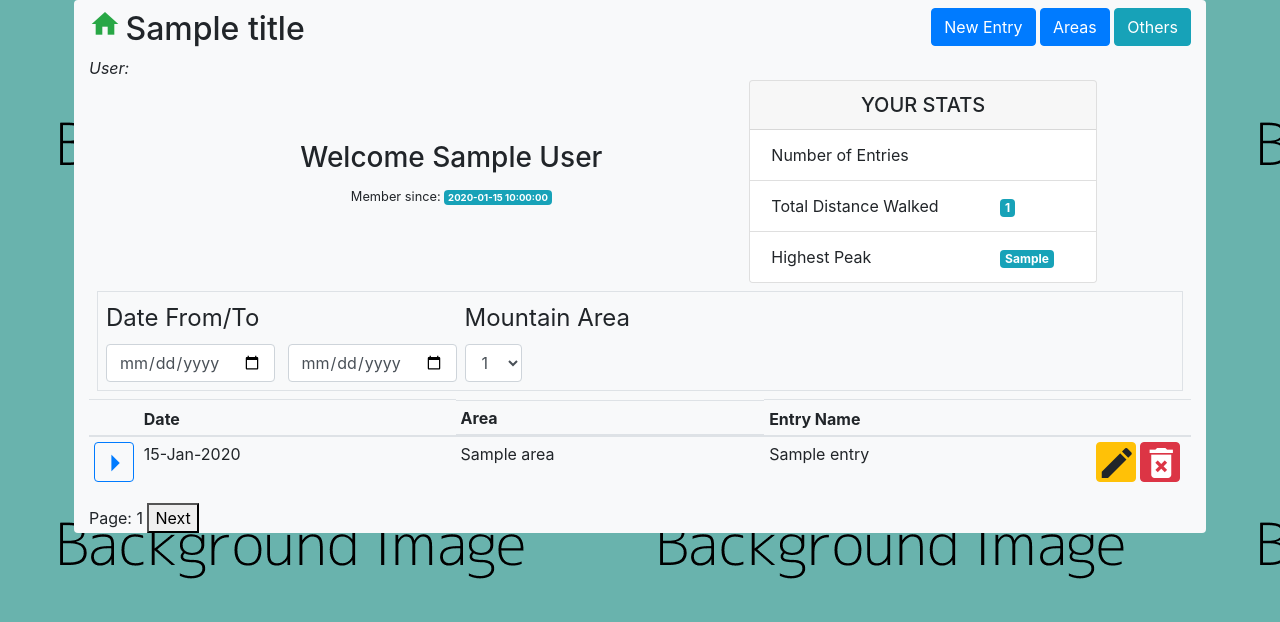
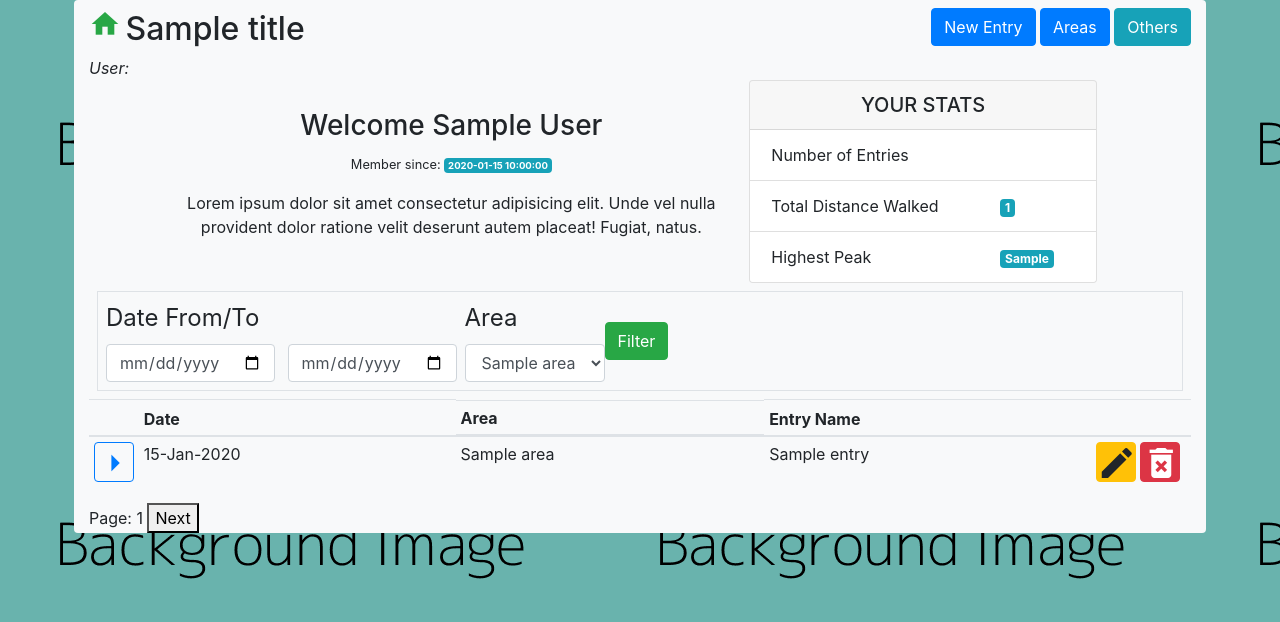
Before and after one commit to davebland/the-mountain-logbook, a Flask app: template templates/logbook-home.html in a window 1280 px wide. Shown: the part 64-686 px from the top of the page. Run offline with Flask 2, Linux system fonts and the light colour scheme; the template is opened without the code that fills it: most values are stand-ins (such as "Sample title", 1, 10 or a date in 2020); parts of the project's set-up code (start-up, migrations or seed data) failed here and were passed over; some libraries are stand-ins or nearby versions.

Commit message:
started work on filter entry controls and db calls

```diff
--- a/app.py
+++ b/app.py
@@ -63,6 +63,17 @@ def get_entries(entry_id = None, user_id = None, area_id = None, page = 1):
     else:
         return "ERROR - No entry_id, area_id or user_id supplied"
 
+def filter_entries(user_id, filter_args, page = 1):
+    """ Filter the entries returned before rendering page """
+    if filter_args['filter-min-date']:
+        db_filter = "'date': {'$gt':'%s'}" % filter_args['filter-min-date']
+
+    return db.get_entries_for_user(user_id, page, db_filter)
+
+
+    print(all_entries['entries'])
+    return get_entries("", session['user_id'], "", int(page))
+
 def areas_to_dict(cursor_object):
     """ Convert a cursor oject containing areas and ids to a dict """
     areas_dict = {}
@@ -79,8 +90,22 @@ def index(page = 1):
     if login_check():
         # Get user stats
         stats = db.get_user_stats(session['user_id'])
-        # Render home page with entries
-        return render_template('logbook-home.html', title="Logbook Home", user_stats=stats, user_entries=get_entries("", session['user_id'], "", int(page)), area_list=areas_to_dict(db.get_areas()))
+        # Check for request data and render home page with filter or without accordingly
+        print(request.args)
+        if request.args:
+            return render_template('logbook-home.html',
+                                title="Logbook Home",
+                                user_stats=stats,
+                                user_entries=filter_entries(session['user_id'], request.args, int(page)),
+                                area_list=areas_to_dict(db.get_areas())
+                            )
+        else:
+            return render_template('logbook-home.html',
+                                title="Logbook Home",
+                                user_stats=stats,
+                                user_entries=get_entries("", session['user_id'], "", int(page)),
+                                area_list=areas_to_dict(db.get_areas())
+                            )
 
     return render_template('login.html')
 
--- a/templates/logbook-home.html
+++ b/templates/logbook-home.html
@@ -7,6 +7,7 @@
                 <!-- Meta section 1 -->
                 <h3>Welcome {{ user_stats.display_name }}</h3>
                 <p><small>Member since: <span class="badge badge-info">{{ user_stats.signup_date }}</span></small></p>
+                <p>Lorem ipsum dolor sit amet consectetur adipisicing elit. Unde vel nulla provident dolor ratione velit deserunt autem placeat! Fugiat, natus.</p>
         </div>
         <div class="col-lg-4">
                 <!-- Meta section 2 -->
@@ -61,19 +62,18 @@
                 <form class="form-inline border m-2 p-2">
                         <fieldset>
                                 <legend>Date From/To</legend>
-                                <input type="date" class="form-control mr-2" id="filter-controls-min-date" aria-describedby="filter-controls-date-title" placeholder="Date From">
-                                <input type="date" class="form-control mr-2" id="filter-controls-max-date" aria-describedby="filter-controls-date-title" placeholder="Date To">
+                                <input type="date" class="form-control mr-2" id="filter-controls-min-date" name="filter-min-date" aria-describedby="filter-controls-date-title" placeholder="Date From">
+                                <input type="date" class="form-control mr-2" id="filter-controls-max-date" name="filter-max-date" aria-describedby="filter-controls-date-title" placeholder="Date To">
                         </fieldset>
                         <fieldset>
-                                <legend>Mountain Area</legend>
-                                <select class="form-control" id="filter-controls-select-area">
-                                        <option>1</option>
-                                        <option>2</option>
-                                        <option>3</option>
-                                        <option>4</option>
-                                        <option>5</option>
+                                <legend>Area</legend>
+                                <select class="form-control" id="filter-controls-select-area" name="filter-area">
+                                        {% for area in area_list %}
+                                        <option value="{{ area }}">{{ area_list[area] }}</option>
+                                        {% endfor %}
                                 </select>
                         </fieldset>
+                        <button type="submit" class="btn btn-success">Filter</button>
                 </form>
         </div>
 </div>
```
Also changed, not shown: mongo_helpers.py (+5 -4 lines).
